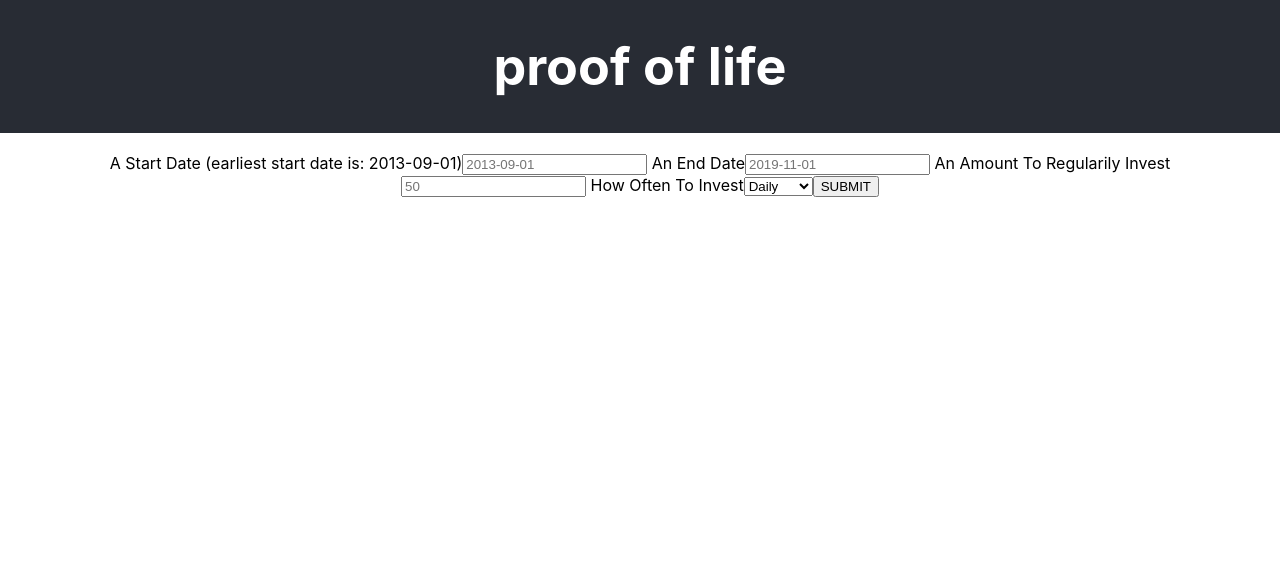
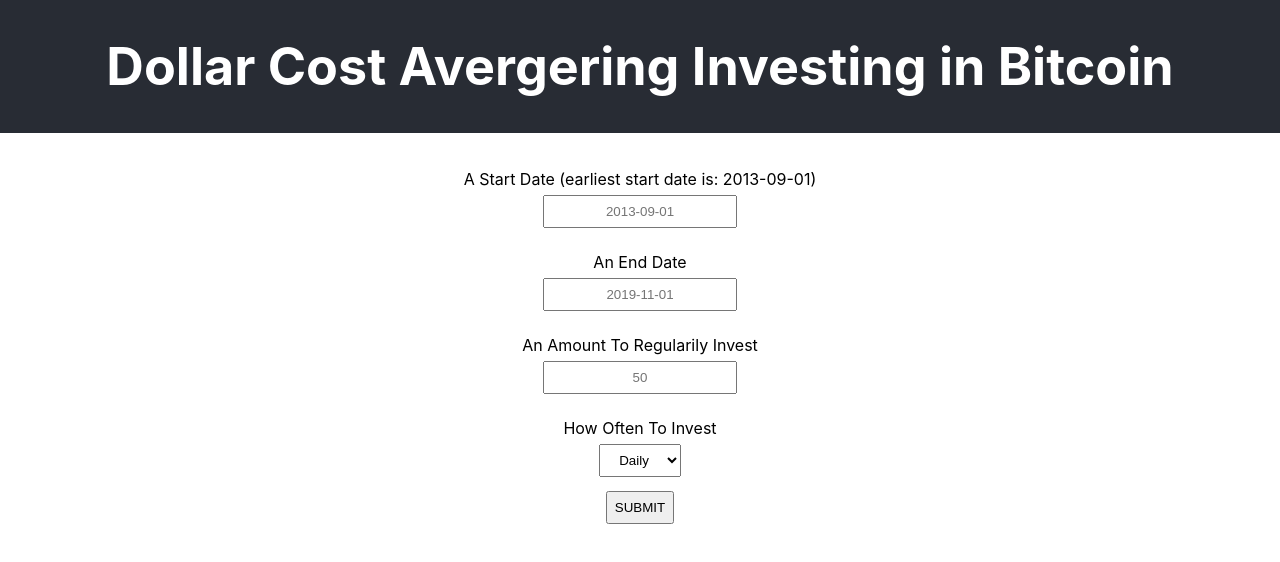
Before and after one commit to applena/dollar-cost-averaging-bitcoin, a React (Create React App) app: page / in a window 1280 px wide. Shown: the top 562 px of the page. Built offline with nearby package versions, Linux system fonts and the light colour scheme.

Commit message:
working with minimal styles

```diff
--- a/src/App.js
+++ b/src/App.js
@@ -7,7 +7,7 @@
   return (
     <div className="App">
       <header className="App-header">
-       <h1>proof of life</h1>
+       <h1>Dollar Cost Avergering Investing in Bitcoin</h1>
       </header>
       <TimeForm></TimeForm>
       <Chart></Chart>
--- /dev/null
+++ b/src/TimeForm.css
@@ -0,0 +1,7 @@
+input, label, button, select{
+  display: block;
+  margin:auto;
+  margin-top: .5em;
+  padding: .5em;
+  text-align: center;
+}
--- a/src/TimeForm.js
+++ b/src/TimeForm.js
@@ -1,8 +1,9 @@
 import React, { useState } from 'react';
 import Chart from 'chart.js';
+import './TimeForm.css';
 
 function TimeForm(){
-  const [form, setForm] = useState({start:'2013-09-01', end:'2019-11-01', invest:'50' , interval:'weekly'});
+  const [form, setForm] = useState(null);
 
   function updateState(e){
     e.preventDefault();
@@ -11,20 +12,20 @@
     let invest = e.target.invest.value;
     let interval = e.target.interval.value;
 
-    setForm({start:start, end:end, invest:invest , interval:interval});
+    setForm({start:start, end:end, invest:invest , interval:interval})
 
-    getAPIData();
+    getAPIData(start, end, interval, invest);
   }
 
-  function calculateInterval(dailyLogs){
-    if(form.interval === 'weekly'){
+  function calculateInterval(dailyLogs, interval){
+    if(interval === 'weekly'){
       return dailyLogs.filter((log, i) => i % 7 === 0);
-    } else if(form.interval === 'monthly'){
+    } else if(interval === 'monthly'){
       let startDay = dailyLogs[0][0].charAt(8) + dailyLogs[0][0].charAt(9);
       return dailyLogs.filter(log => {
         return log[0].charAt(8) + log[0].charAt(9) === startDay;
       })
-    } else if(form.interval === 'yearly'){
+    } else if(interval === 'yearly'){
       let yearlyArray = [];
       return dailyLogs.filter(log => {
         if(!yearlyArray.includes(log[0].charAt(2)+log[0].charAt(3))){
@@ -37,8 +38,8 @@
     }
   }
 
-  function getAPIData(){
-    let url = `https://api.coindesk.com/v1/bpi/historical/close.json?start=${form.start}&end=${form.end}`;
+  function getAPIData(start, end, interval, invest){
+    let url = `https://api.coindesk.com/v1/bpi/historical/close.json?start=${start}&end=${end}`;
 
     fetch(url)
       .then(res => res.json())
@@ -48,10 +49,10 @@
           let dailyLogs = Object.entries(result.bpi);
 
           // reduces the array based on the time period the user entered
-          let logs = calculateInterval(dailyLogs);
+          let logs = calculateInterval(dailyLogs, interval);
 
           // shapes the data into an object {date:['2018-11-01'..], price:[22...], shares:[1, 2, 3...]}
-          let graphArray = calculateGraphArray(logs);
+          let graphArray = calculateGraphArray(logs, invest);
 
           generateChart(graphArray);
         },
@@ -61,7 +62,7 @@
       )
   }
 
-  function calculateGraphArray(arr){
+  function calculateGraphArray(arr, invest){
     let data = {date:[], price:[], shares:[], invenstment:[]};
 
     // populate the date and price from the API
@@ -73,7 +74,7 @@
     // populate the number of shares owned based off of the amounted invested
     let temp = 0;
     data.price.forEach(price => {
-      temp += form.invest/price;
+      temp += invest/price;
       data.shares.push(temp);
     })
 
```
